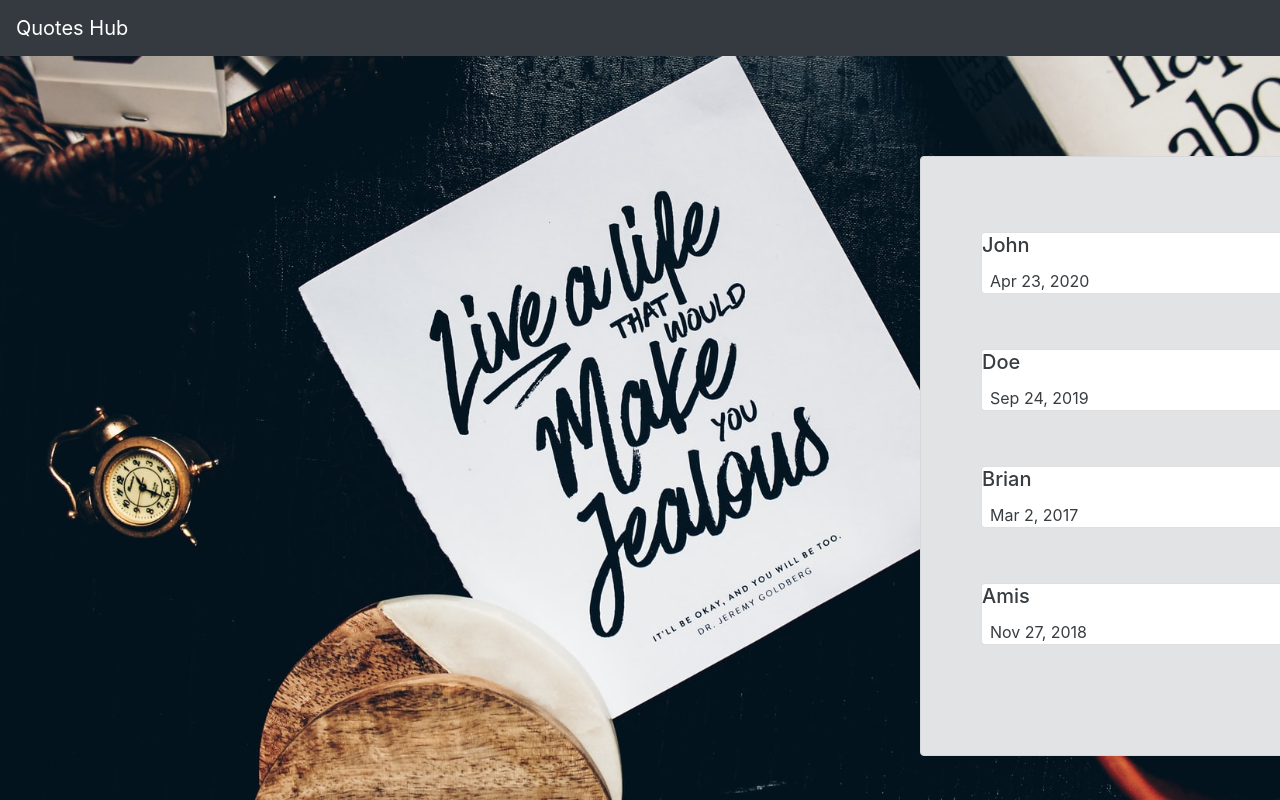
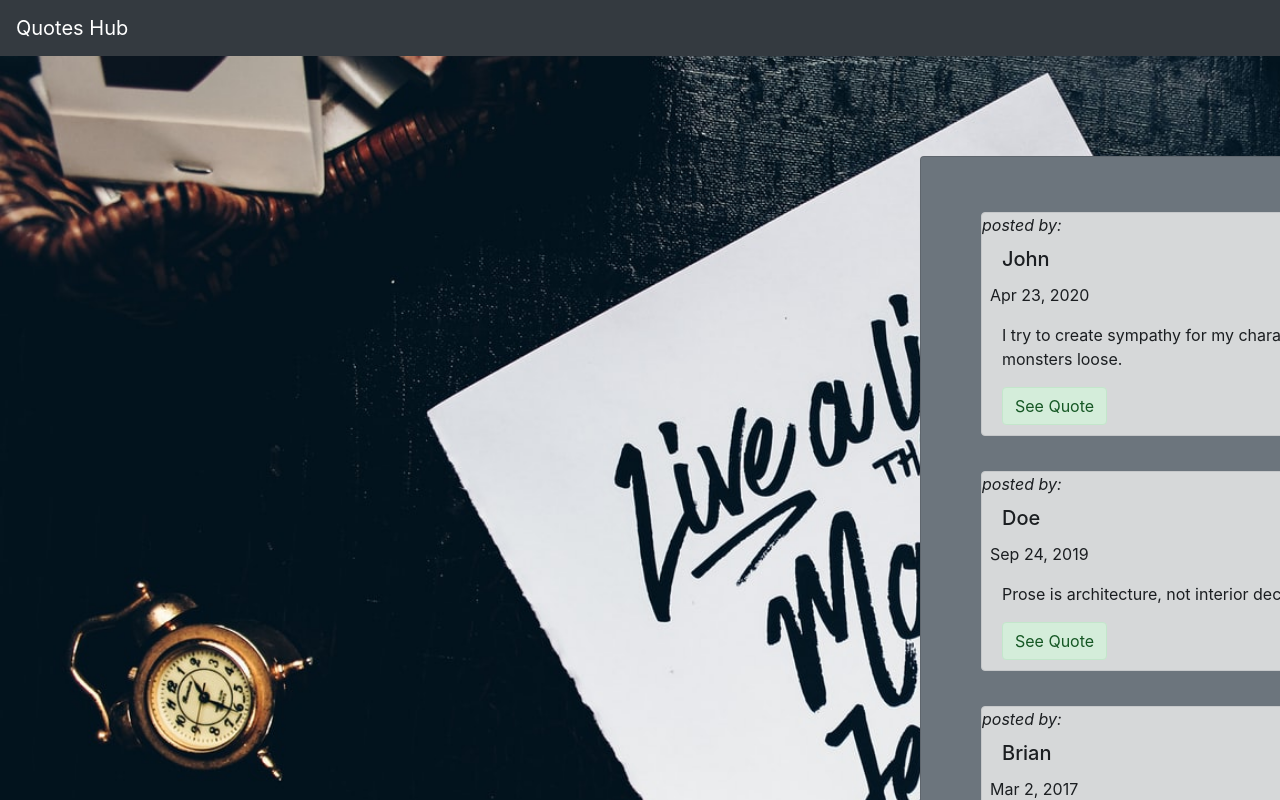
Before and after one commit to Guyoguyes/Quotes, an Angular app: page / in a window 1280 px wide. Shown: the top 800 px of the page. Built offline with nearby package versions, Linux system fonts and the light colour scheme.

Commit message:
quote detail toggle information

```diff
--- a/src/app/app.module.ts
+++ b/src/app/app.module.ts
@@ -5,12 +5,14 @@ import { AppRoutingModule } from './app-routing.module';
 import { AppComponent } from './app.component';
 import { NavbarComponent } from './components/navbar/navbar.component';
 import { QuoteInfoComponent } from './components/quote-info/quote-info.component';
+import { QuoteDetailComponent } from './components/quote-detail/quote-detail.component';
 
 @NgModule({
   declarations: [
     AppComponent,
     NavbarComponent,
-    QuoteInfoComponent
+    QuoteInfoComponent,
+    QuoteDetailComponent
   ],
   imports: [
     BrowserModule,
--- /dev/null
+++ b/src/app/components/quote-detail/quote-detail.component.html
@@ -0,0 +1,4 @@
+
+<div class="container">
+  <p><i>~{{quote.author}}</i></p>
+</div>
--- /dev/null
+++ b/src/app/components/quote-detail/quote-detail.component.ts
@@ -0,0 +1,18 @@
+import {Component, Input, OnInit} from '@angular/core';
+import {Quote} from "../../model/quote";
+
+@Component({
+  selector: 'app-quote-detail',
+  templateUrl: './quote-detail.component.html',
+  styleUrls: ['./quote-detail.component.css']
+})
+export class QuoteDetailComponent implements OnInit {
+
+  @Input() quote: Quote;
+
+  constructor() { }
+
+  ngOnInit() {
+  }
+
+}
--- a/src/app/components/quote-info/quote-info.component.css
+++ b/src/app/components/quote-info/quote-info.component.css
@@ -2,12 +2,25 @@
   margin-top: 100px;
   margin-left: 250px;
   width: 600px;
-  height: 600px;
+  height: auto;
 }
 .item-card{
   width: 500px;
   position: center;
-  margin: 55px;
+  margin: 35px;
   margin-left: 40px;
   height: auto;
 }
+.item-card h5{
+  padding-top: 10px;
+  padding-left: 20px;
+}
+.quote{
+  margin-left: 20px;
+  font-family: -apple-system, BlinkMacSystemFont, "Segoe UI", Roboto, "Helvetica Neue", Arial, "Noto Sans", sans-serif, "Apple Color Emoji", "Segoe UI Emoji", "Segoe UI Symbol", "Noto Color Emoji";
+  font-language-override: normal;
+}
+button{
+  margin-left: 20px;
+  margin-bottom: 10px;
+}
--- a/src/app/components/quote-info/quote-info.component.html
+++ b/src/app/components/quote-info/quote-info.component.html
@@ -1,9 +1,14 @@
 <div class="container">
-  <div class="card alert-secondary">
+  <div class="card bg-secondary">
     <div class="card-body"  >
-      <div class="card item-card" *ngFor="let quote of quotes">
-        <h5 class="card-title">{{quote.submitterName}}</h5>
+      <div class="card item-card alert-dark" *ngFor="let quote of quotes; let i = index">
+        <i>posted by:</i><h5 class="card-title">{{quote.submitterName  | titlecase}}</h5>
         <p class="card-text"><i class="far fa-clock pr-2"></i>{{quote.postedDate | date}}</p>
+        <p class="quote">{{quote.quote}}</p>
+        <div>
+          <app-quote-detail [quote]="quote" *ngIf="quote.showDescription"></app-quote-detail>
+          <button class="btn alert-success" (click)="toggleQuote(i)">{{quote.showDescription ? 'Hide' : 'See'}} Quote</button>
+        </div>
       </div>
     </div>
   </div>
--- a/src/app/components/quote-info/quote-info.component.ts
+++ b/src/app/components/quote-info/quote-info.component.ts
@@ -12,10 +12,14 @@ export class QuoteInfoComponent implements OnInit {
     new Quote('John','Stephen King', 'I try to create sympathy for my characters, then turn the monsters loose.', new Date(2020, 3, 23)),
     new Quote('Doe' , 'Ernest Hemingway', 'Prose is architecture, not interior decoration.', new Date(2019, 8,24)),
     new Quote('Brian', 'Prose is architecture, not interior decoration.', 'To produce a mighty book, you must choose a mighty theme.', new Date(2016, 13, 30)),
-    new Quote('Amis', 'C. J. Cherryh', 'It is perfectly okay to write garbage—as long as you edit brilliantly.', new Date(2018, 10, 27))
+    new Quote('Amisi', 'C. J. Cherryh', 'It is perfectly okay to write garbage—as long as you edit brilliantly.', new Date(2018, 10, 27))
     ]
 
   constructor() { }
+
+  toggleQuote(index){
+    this.quotes[index].showDescription = !this.quotes[index].showDescription;
+  }
 
   ngOnInit() {
   }
```
Also changed, not shown: src/app/components/quote-detail/quote-detail.component.css (added), 1 other file (tests, documents, lock files or other folders).
